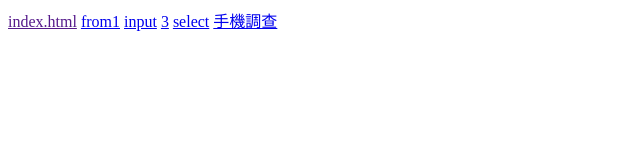
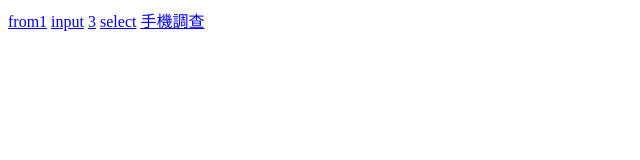
Before and after one commit to strawberrycat1357/web1, a plain HTML site: page index.html in a window 1280 px wide. Shown: the whole page, without its empty margins (0-640 px from the left). Drawn offline with Linux system fonts and the light colour scheme.

Commit message:
Add files via upload

```diff
--- a/index.html
+++ b/index.html
@@ -6,11 +6,10 @@
     <title>Document</title>
 </head>
 <body>
-    <a href="">index.html</a>
-    <a href="https://github.com/strawberrycat1357/web1/blob/5c509d291da097cfb133268474dbfb458600c716/from1.html">from1</a>
-    <a href="https://github.com/strawberrycat1357/web1/blob/5c509d291da097cfb133268474dbfb458600c716/input.html">input</a>
-    <a href="https://github.com/strawberrycat1357/web1/blob/5c509d291da097cfb133268474dbfb458600c716/3.html">3</a>
-    <a href="https://github.com/strawberrycat1357/web1/blob/5c509d291da097cfb133268474dbfb458600c716/select.html">select</a>
-    <a href="https://github.com/strawberrycat1357/web1/blob/5c509d291da097cfb133268474dbfb458600c716/Untitled-1.html">手機調查</a>
+ <lo><a href="https://github.com/strawberrycat1357/web1/blob/5c509d291da097cfb133268474dbfb458600c716/from1.html">from1</a></lo>
+ <lo> <a href="https://github.com/strawberrycat1357/web1/blob/5c509d291da097cfb133268474dbfb458600c716/input.html">input</a></lo>
+    <lo>  <a href="https://github.com/strawberrycat1357/web1/blob/5c509d291da097cfb133268474dbfb458600c716/3.html">3</a></lo>
+        <lo>  <a href="https://github.com/strawberrycat1357/web1/blob/5c509d291da097cfb133268474dbfb458600c716/select.html">select</a></lo>
+            <lo> <a href="https://github.com/strawberrycat1357/web1/blob/5c509d291da097cfb133268474dbfb458600c716/Untitled-1.html">手機調查</a></lo>
 </body>
 </html>
```
